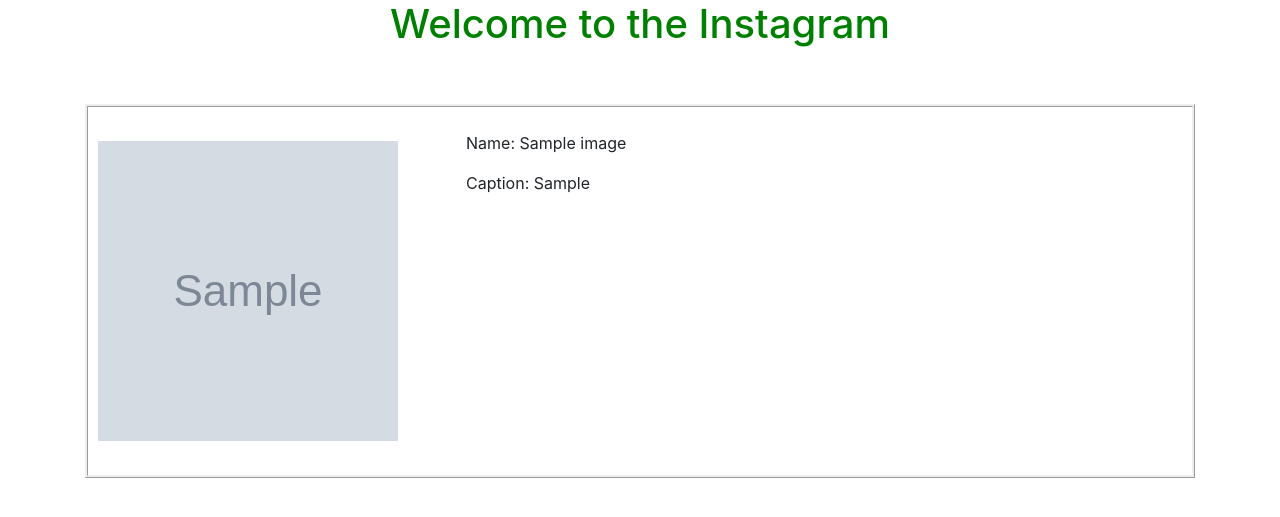
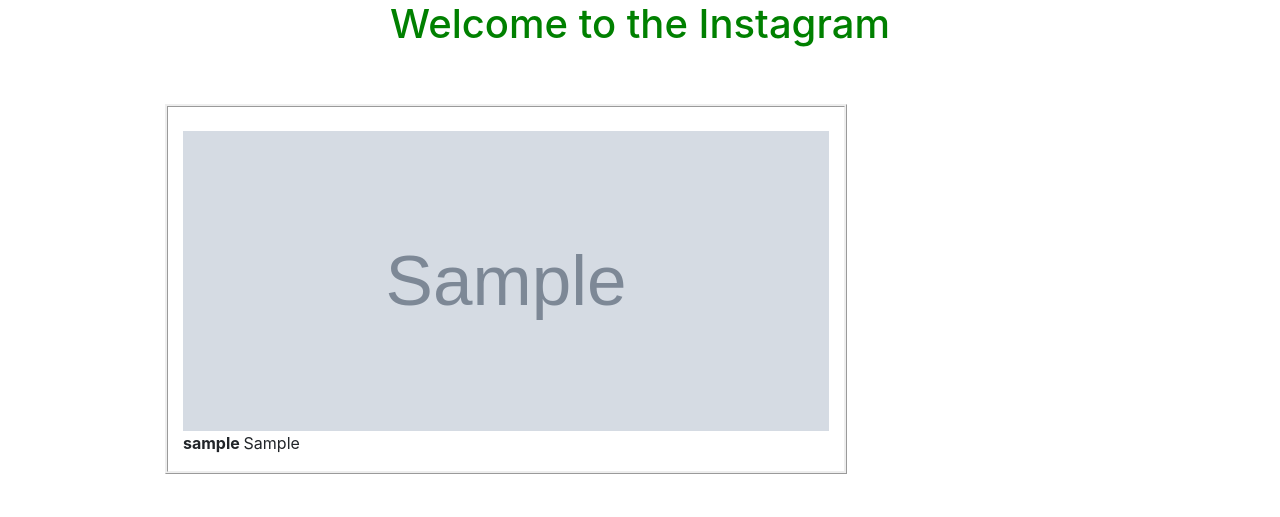
Before and after one commit to finaclemence15/instagramApp, a Django app: template instagramapp/templates/index.html in a window 1280 px wide. Shown: the part 56-573 px from the top of the page. Run offline with Django 3.2, Linux system fonts and the light colour scheme; tables that the repository leaves empty hold one stand-in row (values such as "Sample post"); the template is opened without the code that fills it: values that come from a table or form of the project are taken from there, most other values are stand-ins (such as "Sample title", 1, 10 or a date in 2020); grey boxes marked "Sample" are stand-in pictures; some libraries are stand-ins or nearby versions.

Commit message:
update index.html

```diff
--- a/instagramapp/forms.py
+++ b/instagramapp/forms.py
@@ -4,7 +4,7 @@ from .models import Image, Profile, Comments
 class NewImageForm(forms.ModelForm):
     class Meta:
         model = Image
-        exclude = ['comments', 'profile','username']
+        exclude = ['comments', 'profile','name']
         widgets = {
             'tags': forms.CheckboxSelectMultiple(),
         }
--- a/instagramapp/templates/index.html
+++ b/instagramapp/templates/index.html
@@ -5,27 +5,18 @@
 
 <div class="container"> <br> <br>
 
-  <div style="border-style: ridge;">
+
   {% for image in images %}
 
   <div class="row">
-      <div class="col-xs-4 col-sm-4 col-md-4 col-lg-4"> <br>
-        <img src="{{image.image.url}}" class="img-responsive" alt="Image" height="300px" width="300px"
-          style=" margin: 10px;">
+    <div class="col-xs-1 col-sm-1 col-md-1 col-lg-1"> </div>
+    <div style="border-style: ridge;">
+      <div class="col-xs-7 col-sm-7 col-md-7 col-lg-7"> <br>
+        <img src="{{image.image.url}}" class="img-responsive" alt="Image" height="300px" width="646px">
+        <p> <strong> {{image.username}} </strong>{% autoescape on %} {{image.caption| safe}} {% endautoescape %} </p>
       </div>
-      <div class="col-xs-4 col-sm-4 col-md-4 col-lg-4"> <br>
-
-        <p> Name: {{image.name}}</p>
-        <p>Caption:
-          {% autoescape on %}
-          {{image.caption| safe}}
-          {% endautoescape %}
-        </p>
-
-        <!-- <p>{{image.likes}}</p> -->
-        <!-- <p>{{image.comments}}</p> -->
-        <!-- <p>{{image.profile}}</p> -->
     </div>
+    <div class="col-xs-4 col-sm-4 col-md-4 col-lg-4"> </div>
   </div>
 
   {% empty %}
@@ -35,7 +26,7 @@
     </div>
   </div>
   {% endfor %} <br>
-  </div>
+
 </div>
 
 {% endblock %}
```
Also changed, not shown: media/images/food.jpeg (added), media/images/nature10_U4vYt36.jpg (added). Lines whose indentation alone changed are shown as unchanged.
